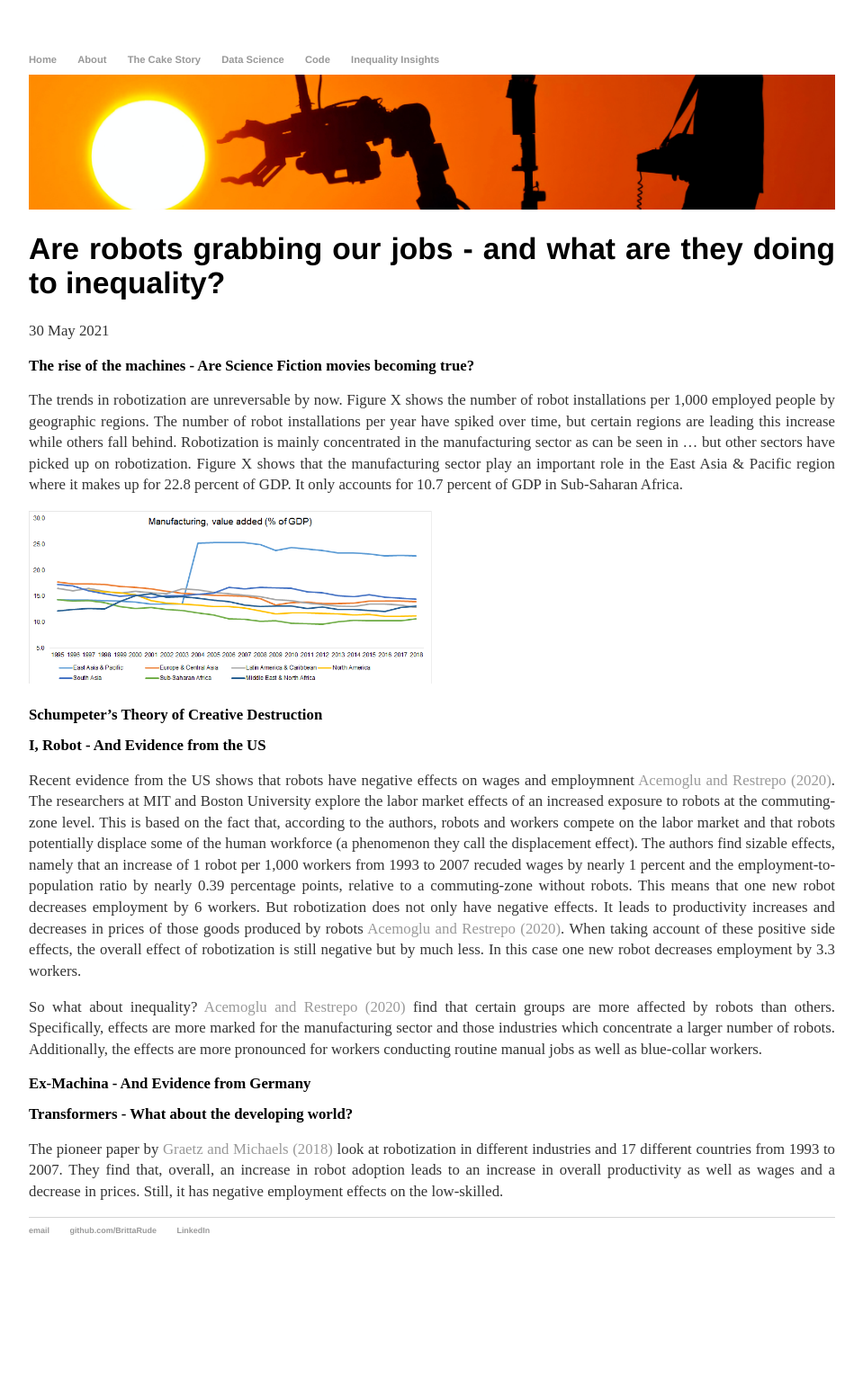
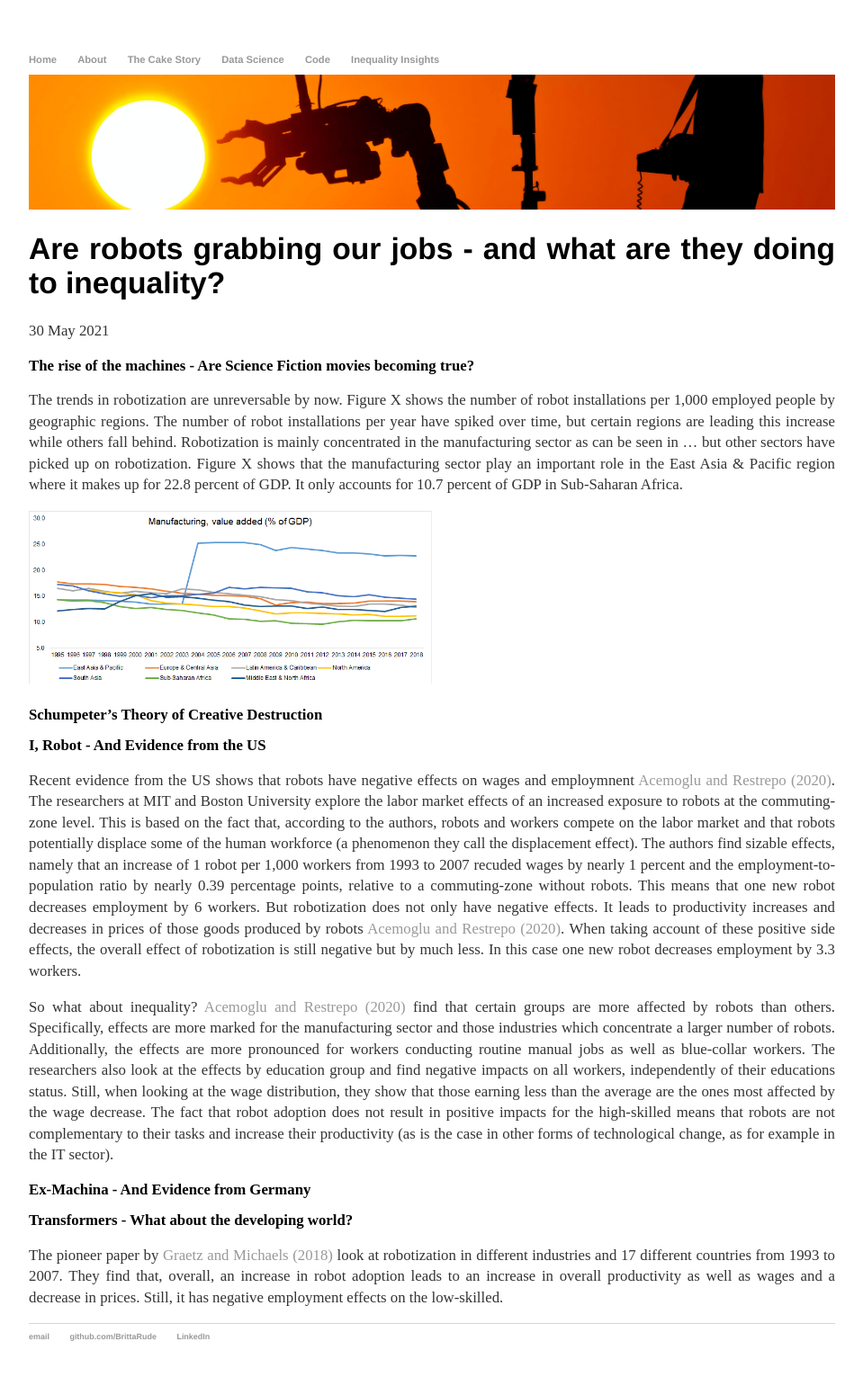
Before and after one commit to BrittaRude/BrittaRude.github.io, a Jekyll site: the page built from inputs_cakestory/_posts/2021-05-30-britta-rude-are-robots-grabbing-our-jobs.md, in a window 1280 px wide. Shown: the whole page at 90% size, without its empty margins (160-1119 px from the left). Built offline with Jekyll 4.4.1, drawn with Linux system fonts in a browser that asks for light colours; before the commit the page ends 1433 px from its top, so only the background shows below that.

Commit message:
Update 2021-05-30-britta-rude-are-robots-grabbing-our-jobs.md

```diff
--- a/inputs_cakestory/_posts/2021-05-30-britta-rude-are-robots-grabbing-our-jobs.md
+++ b/inputs_cakestory/_posts/2021-05-30-britta-rude-are-robots-grabbing-our-jobs.md
@@ -19,7 +19,7 @@ The trends in robotization are unreversable by now. Figure X shows the number of
 Recent evidence from the US shows that robots have negative effects on wages and employmnent [Acemoglu and Restrepo (2020)](https://economics.mit.edu/files/19696). The researchers at MIT and Boston University explore the labor market effects of an increased exposure to robots at the commuting-zone level. This is based on the fact that, according to the authors, robots and workers compete on the labor market and that robots potentially displace some of the human workforce (a phenomenon they call the displacement effect). The authors find sizable effects, namely that an increase of 1 robot per 1,000 workers from 1993 to 2007 recuded wages by nearly 1 percent and the employment-to-population ratio by nearly 0.39 percentage points, relative to a commuting-zone without robots. This means that one new robot decreases employment by 6 workers.
 But robotization does not only have negative effects. It leads to productivity increases and decreases in prices of those goods produced by robots [Acemoglu and Restrepo (2020)](https://economics.mit.edu/files/19696). When taking account of these positive side effects, the overall effect of robotization is still negative but by much less. In this case one new robot decreases employment by 3.3 workers.
 
-So what about inequality? [Acemoglu and Restrepo (2020)](https://economics.mit.edu/files/19696) find that certain groups are more affected by robots than others. Specifically, effects are more marked for the manufacturing sector and those industries which concentrate a larger number of robots. Additionally, the effects are more pronounced for workers conducting routine manual jobs as well as blue-collar workers.
+So what about inequality? [Acemoglu and Restrepo (2020)](https://economics.mit.edu/files/19696) find that certain groups are more affected by robots than others. Specifically, effects are more marked for the manufacturing sector and those industries which concentrate a larger number of robots. Additionally, the effects are more pronounced for workers conducting routine manual jobs as well as blue-collar workers. The researchers also look at the effects by education group and find negative impacts on all workers, independently of their educations status. Still, when looking at the wage distribution, they show that those earning less than the average are the ones most affected by the wage decrease. The fact that robot adoption does not result in positive impacts for the high-skilled means that robots are not complementary to their tasks and increase their productivity (as is the case in other forms of technological change, as for example in the IT sector).
 
 
 ## Ex-Machina - And Evidence from Germany
```
